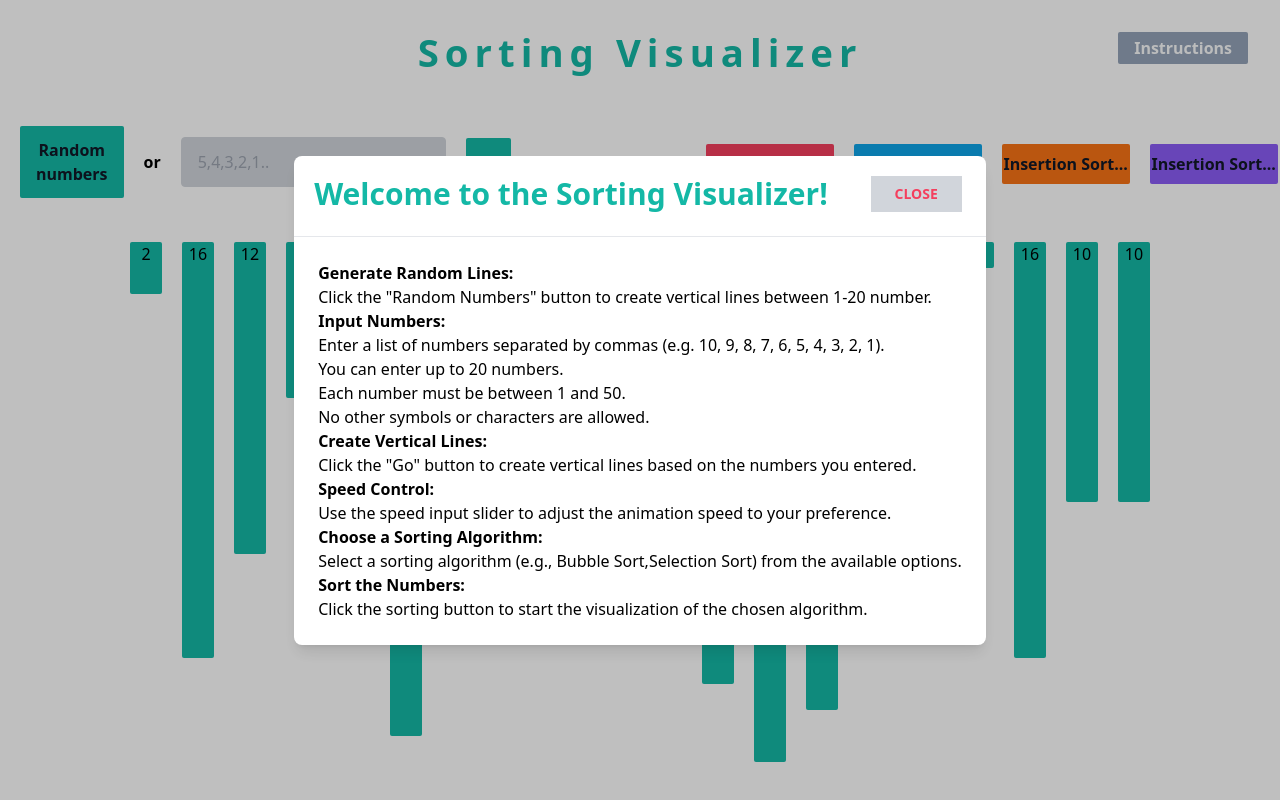
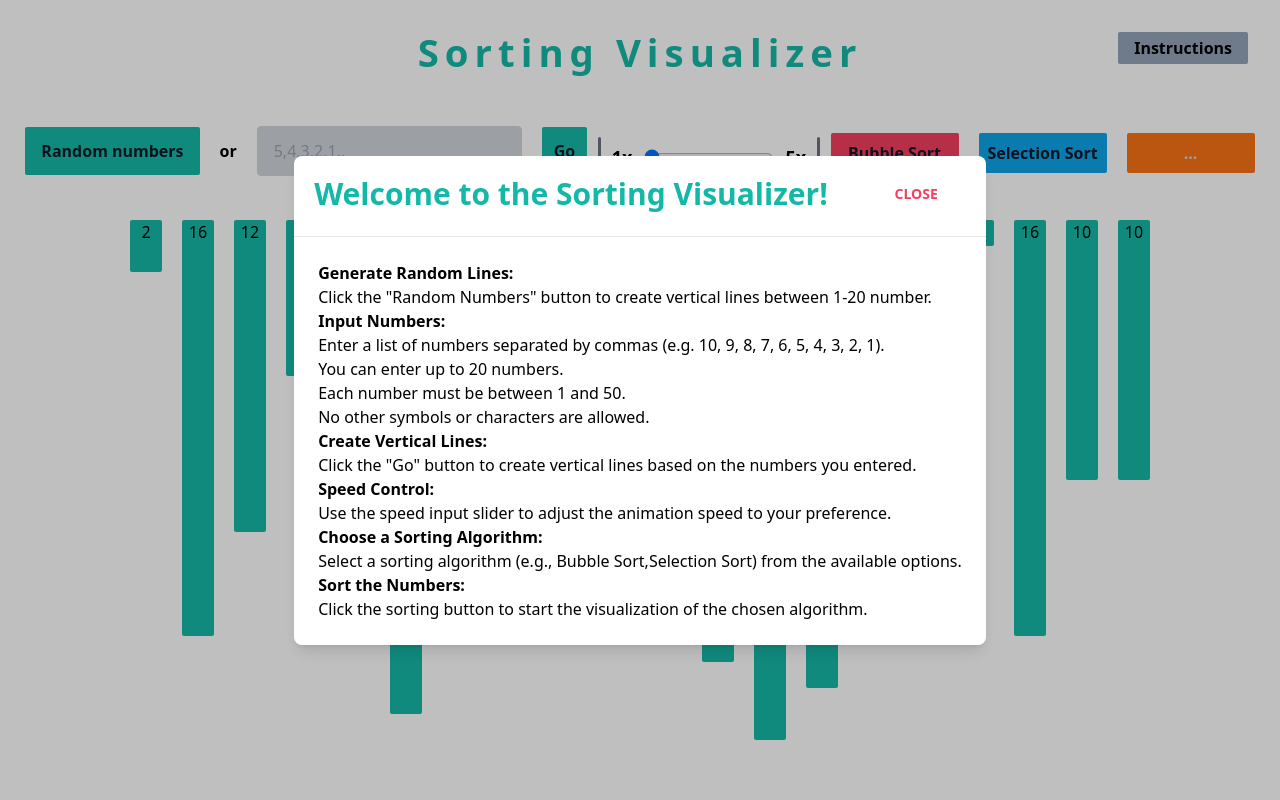
Before and after one commit to LBLBLBLBLBLB/sorting-visualizer, a React (Vite) app: page / in a window 1280 px wide. Built offline with nearby package versions, Linux system fonts and the light colour scheme.

Commit message:
add selection sort/ some style updates

```diff
--- a/src/App.tsx
+++ b/src/App.tsx
@@ -93,6 +93,34 @@ const App = () => {
     setSorting(false);
   };
 
+  // implementation of selection sort algorithm and display it
+  const selectionSort = async () => {
+    const arr = [...displayInputNums];
+    const n = arr.length;
+
+    for (let i = 0; i < n - 1; i++) {
+      let minIndex = i;
+
+      // Find the index of the minimum element in the  unsorted array
+      for (let j = i + 1; j < n; j++) {
+        if (arr[j] < arr[minIndex]) {
+          minIndex = j;
+        }
+      }
+
+      // Swap the minimum element with the first unsorted element
+      if (minIndex !== i) {
+        setSwapIndices([i, minIndex]);
+        [arr[i], arr[minIndex]] = [arr[minIndex], arr[i]];
+
+        await new Promise((resolve) => setTimeout(resolve, delay));
+
+        setDisplayInputNums([...arr]);
+      }
+      setSwapIndices([]);
+    }
+  };
+
   return (
     <>
       <Header />
@@ -104,7 +132,11 @@ const App = () => {
         <DivideLine />
         <SortingSpeed onSliderChange={handleSortingSpeedChange} />
         <DivideLine />
-        <SortingButtons sorting={sorting} bubbleSort={bubbleSort} />
+        <SortingButtons
+          sorting={sorting}
+          bubbleSort={bubbleSort}
+          selectionSort={selectionSort}
+        />
       </div>
       <DisplayNumbers
         displayInputNums={displayInputNums}
--- a/src/components/Modal.tsx
+++ b/src/components/Modal.tsx
@@ -5,7 +5,7 @@ const Modal = () => {
   return (
     <>
       <button
-        className="fixed top-8 right-8 bg-slate-400 px-4 py-1 rounded-sm font-semibold text-gray-50"
+        className="fixed top-8 right-8 bg-slate-400 px-4 py-1 rounded-sm font-semibold text-black-50"
         onClick={() => setShowModal(true)}
       >
         Instructions
@@ -20,7 +20,7 @@ const Modal = () => {
                     Welcome to the Sorting Visualizer!
                   </h3>
                   <button
-                    className="bg-gray-300 hover:bg-gray-150 text-rose-500 background-transparent font-bold uppercase px-6 py-2 text-sm outline-none focus:outline-none mr-1 mb-1 ease-linear transition-all duration-150"
+                    className="bg-neutral-150 hover:bg-gray-150 text-rose-500 background-transparent font-bold uppercase px-6 py-2 text-sm outline-none focus:outline-none mr-1 mb-1 ease-linear transition-all duration-150"
                     type="button"
                     onClick={() => setShowModal(false)}
                   >
--- a/src/components/SortingButtons.tsx
+++ b/src/components/SortingButtons.tsx
@@ -3,6 +3,7 @@ import { SortingButtonProps } from "../interfaces/interfaces";
 const SortingButtons: React.FC<SortingButtonProps> = ({
   bubbleSort,
   sorting,
+  selectionSort,
 }) => {
   return (
     <div className="flex justify-center gap-5 ">
@@ -12,14 +13,14 @@ const SortingButtons: React.FC<SortingButtonProps> = ({
       >
         {sorting ? "Sorting" : " Bubble Sort"}
       </button>
-      <button className=" bg-sky-500 w-32 h-10 rounded-sm font-semibold text-gray-900">
-        Selection Sort...
+      <button
+        className=" bg-sky-500 w-32 h-10 rounded-sm font-semibold text-gray-900"
+        onClick={selectionSort}
+      >
+        {sorting ? "Sorting" : " Selection Sort"}
       </button>
-      <button className=" bg-orange-500 w-32 h-10 rounded-sm font-semibold text-gray-900">
-        Insertion Sort...
-      </button>
-      <button className=" bg-violet-500 w-32 h-10 rounded-sm font-semibold text-gray-900">
-        Insertion Sort...
+      <button className=" bg-orange-500 w-32 h-10 rounded-sm font-semibold text-gray-300">
+        ...
       </button>
     </div>
   );
--- a/src/interfaces/interfaces.ts
+++ b/src/interfaces/interfaces.ts
@@ -9,6 +9,7 @@ interface InputSectionProps {
 
 interface SortingButtonProps {
   bubbleSort: () => void;
+  selectionSort: () => void;
   sorting?: boolean;
 }
 
```
